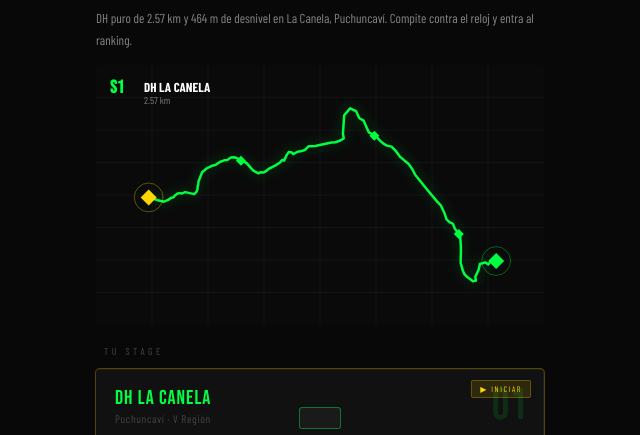
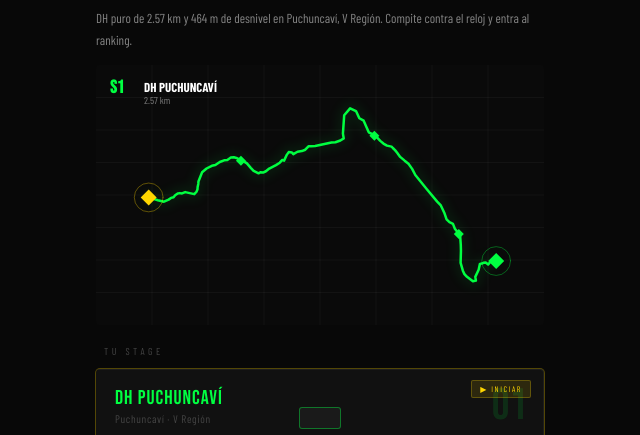
Before and after one commit to horta30/DH-PUCHUNCAVI, a plain HTML site: page index.html in a window 1280 px wide. Shown: the part 427-862 px from the top of the page, 320-960 px from the left. Drawn offline with nearby package versions, Linux system fonts and the light colour scheme; a web font is replaced by a local one.

Commit message:
Update location references from La Canela to Puchuncaví

```diff
--- a/index.html
+++ b/index.html
@@ -7,7 +7,7 @@
 <meta name="apple-mobile-web-app-capable" content="yes">
 <title>Stage Crono Puchuncaví</title>
 <meta property="og:title" content="Stage Crono Puchuncaví">
-<meta property="og:description" content="Cronometraje GPS · DH La Canela · Ranking online.">
+<meta property="og:description" content="Cronometraje GPS · DH Puchuncaví · Ranking online.">
 <meta property="og:image" content="./og-image.png">
 <meta property="og:image:width" content="1500">
 <meta property="og:image:height" content="843">
@@ -162,7 +162,7 @@ footer{text-align:center;padding:20px;font-size:10px;color:var(--grey);letter-sp
 
 <div id="overview-section">
   <span class="overview-label">El Stage</span>
-  <p class="overview-desc">DH puro de 2.57 km y 464 m de desnivel en La Canela, Puchuncaví. Compite contra el reloj y entra al ranking.</p>
+  <p class="overview-desc">DH puro de 2.57 km y 464 m de desnivel en Puchuncaví, V Región. Compite contra el reloj y entra al ranking.</p>
   <canvas id="tracks-canvas" style="width:100%;height:260px;display:block;background:#0a0a0a;border-radius:4px;"></canvas>
 </div>
 
@@ -173,7 +173,7 @@ footer{text-align:center;padding:20px;font-size:10px;color:var(--grey);letter-sp
 <div class="stage-card s1" id="card-s1" onclick="irAStage(1)">
   <div class="stage-header">
     <div>
-      <div class="stage-name">DH LA CANELA</div>
+      <div class="stage-name">DH PUCHUNCAVÍ</div>
       <div class="stage-zone">Puchuncaví · V Región</div>
     </div>
     <div class="stage-num">01</div>
@@ -338,7 +338,7 @@ actualizarUI();
   const WPS = {"1":[[-32.7084869, -71.34847101], [-32.70769247, -71.35081295], [-32.70482195, -71.35610724], [-32.70554936, -71.36447348], [-32.70662628, -71.37025969]]};
   const BOUNDS = {"1":{"minLat": -32.709598, "maxLat": -32.703512, "minLon": -71.370754, "maxLon": -71.348281}};
   const COLORS = {'1':'#00ff41'};
-  const NAMES = {'1':'DH LA CANELA'};
+  const NAMES = {'1':'DH PUCHUNCAVÍ'};
   const DISTS = {'1':'2.57 km'};
   const SEGS   = [1];
 
```
